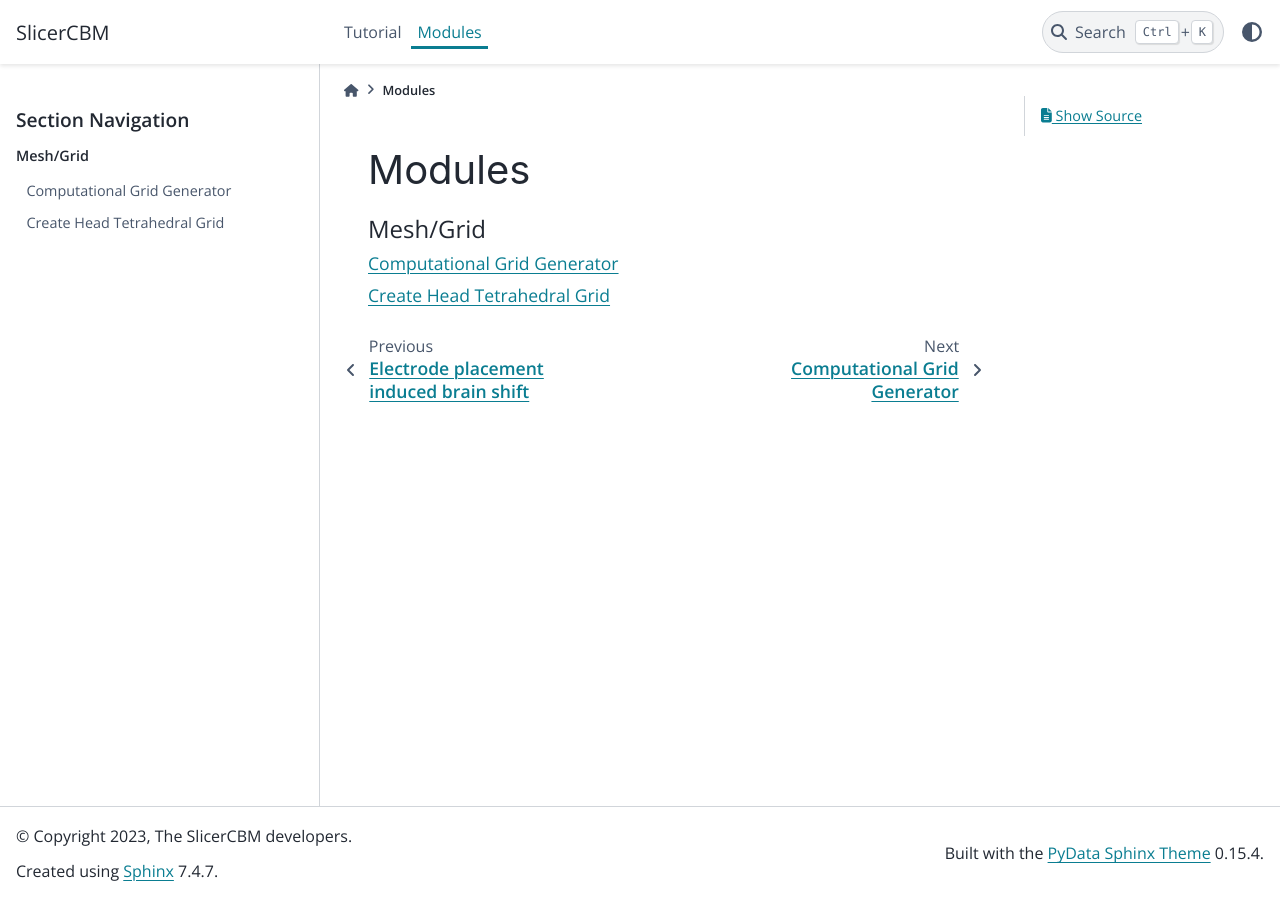
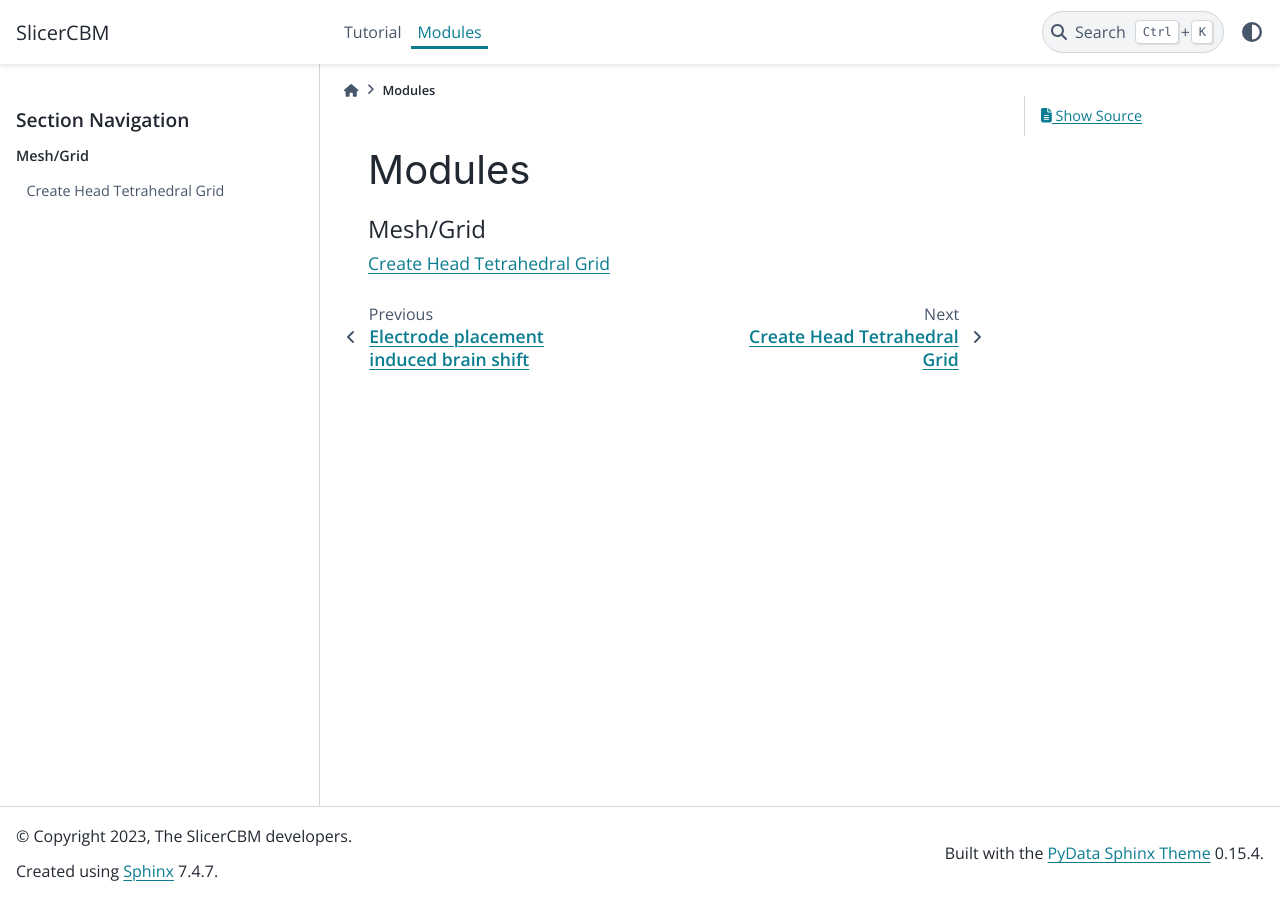
Before and after one commit to SlicerCBM/SlicerCBM, a Sphinx documentation site: the page built from docs/modules/index.md, in a window 1280 px wide. Built offline with Sphinx 7.4.7 and the PyData theme 0.15.4, drawn with Linux system fonts in a browser that asks for light colours.

Commit message:
Remove unused Computational Grid Generator from module documentation

````diff
--- a/docs/modules/index.md
+++ b/docs/modules/index.md
@@ -16,7 +16,6 @@
 :caption: Mesh/Grid
 :maxdepth: 1
 
-Computational Grid Generator <mesh-grid/computational-grid-generator.md>
 Create Head Tetrahedral Grid <mesh-grid/CreateHeadTetrahedralGrid.md>
 ```
 
--- a/docs/modules/mesh-grid/computational-grid-generator.md
+++ /dev/null
@@ -1 +0,0 @@
-# Computational Grid Generator
````
